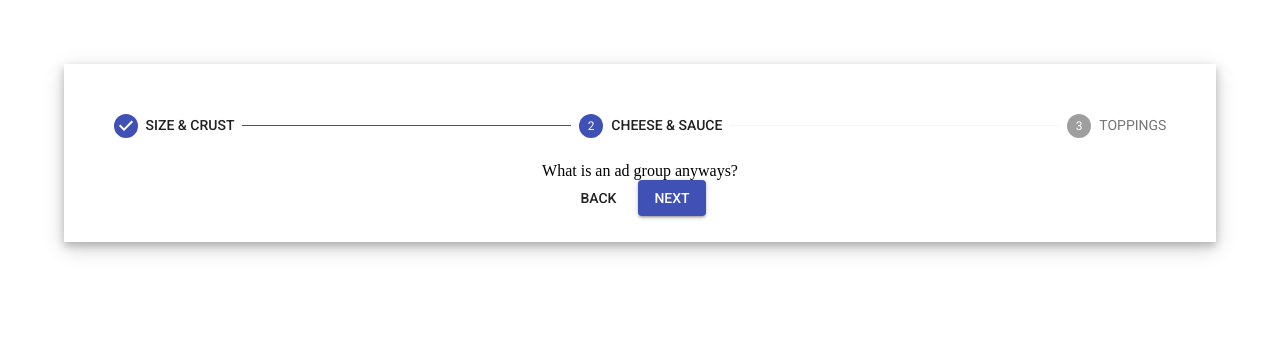
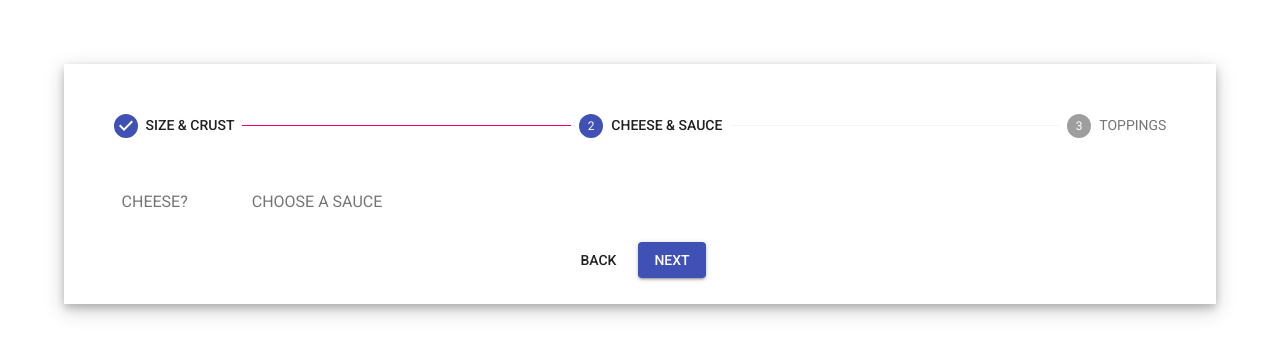
Before and after one commit to rrohitmaheshwari/Web-UI-Design-and-Development, a React (Create React App) app in the folder google-charts-pizza/: page / in a window 1280 px wide. Both pictures are taken after a click on the button "NEXT". Shown: the top 356 px of the page. Built offline with nearby package versions, Linux system fonts and the light colour scheme.

Commit message:
Starting with  step2 component

```diff
--- /dev/null
+++ b/google-charts-pizza/src/components/step2.js
@@ -0,0 +1,50 @@
+import React from 'react';
+import {withStyles} from '@material-ui/core/styles';
+import Radio from '@material-ui/core/Radio';
+import RadioGroup from '@material-ui/core/RadioGroup';
+import FormControlLabel from '@material-ui/core/FormControlLabel';
+import FormControl from '@material-ui/core/FormControl';
+import FormLabel from '@material-ui/core/FormLabel';
+
+const styles = theme => ({
+    root: {
+        display: 'flex',
+    },
+    formControl: {
+        margin: theme.spacing.unit * 4,
+    },
+    group: {
+        margin: `${theme.spacing.unit}px 0`,
+    },
+});
+
+class RadioButtonsGroup extends React.Component {
+    state = {
+
+    };
+
+
+
+    render() {
+        const {classes} = this.props;
+
+        return (
+            <div className={classes.root}>
+
+                <FormControl component="fieldset" className={classes.formControl}>
+                    <FormLabel component="legend">CHEESE?</FormLabel>
+
+                </FormControl>
+
+                <FormControl component="fieldset" className={classes.formControl}>
+                    <FormLabel component="legend">CHOOSE A SAUCE</FormLabel>
+
+                </FormControl>
+
+
+            </div>
+        );
+    }
+}
+
+export default withStyles(styles)(RadioButtonsGroup);
--- a/google-charts-pizza/src/components/stepper.js
+++ b/google-charts-pizza/src/components/stepper.js
@@ -7,6 +7,7 @@ import StepConnector from '@material-ui/core/StepConnector';
 import Button from '@material-ui/core/Button';
 import Typography from '@material-ui/core/Typography';
 import Step1 from './step1';
+import Step2 from './step2';
 
 const styles = theme => ({
     root: {
@@ -44,9 +45,9 @@ function getSteps() {
 function getStepContent(step) {
     switch (step) {
         case 0:
-            return <Step1/>
+            return <Step1/>;
         case 1:
-            return 'What is an ad group anyways?';
+            return <Step2/>;
         case 2:
             return 'This is the bit I really care about!';
         default:
```
